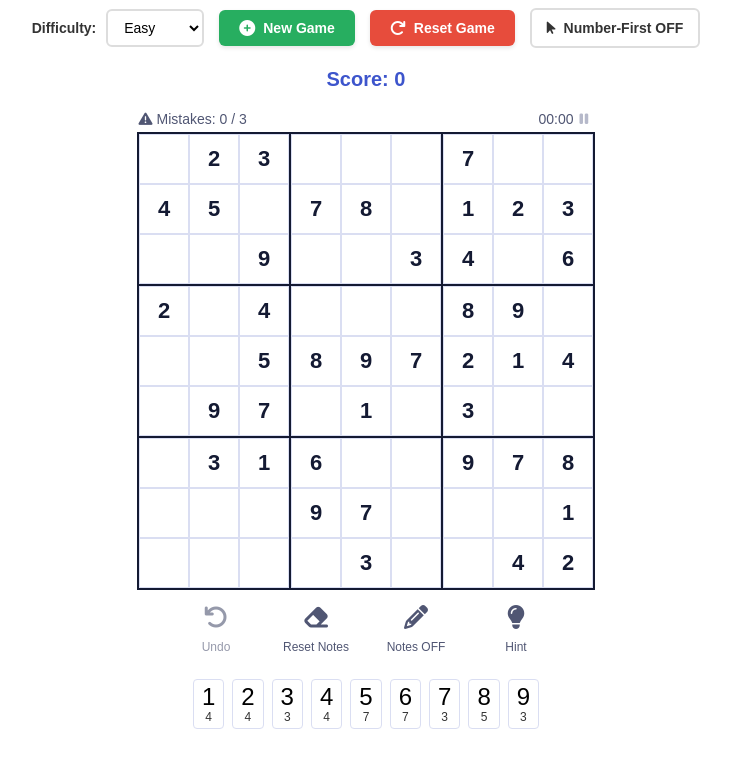
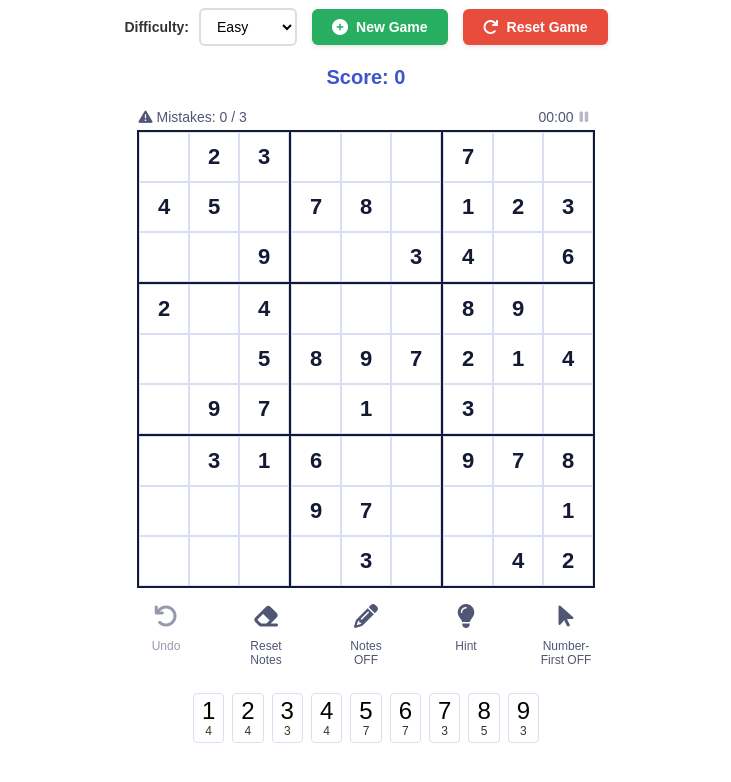
Before and after one commit to anna7461/sudoku-angular, an Angular app: page / in a window 1280 px wide. Shown: the top 782 px of the page, without its empty margins (274-1005 px from the left). Built offline with nearby package versions, Linux system fonts and the light colour scheme.

Commit message:
refactor: remove number-first mode from ControlsComponent
- Removed `numberFirstMode` toggling functionality and styles from `ControlsComponent`.
- Shifted number-first toggle to `BoardControlsComponent` for better modularity.
- Updated relevant templates, styles, and logic to reflect the change.

```diff
--- a/src/app/sudoku/components/board-controls/board-controls.component.html
+++ b/src/app/sudoku/components/board-controls/board-controls.component.html
@@ -25,6 +25,7 @@
     <i class="fas fa-pencil-alt"></i>
     <span>{{ notesMode ? 'Notes ON' : 'Notes OFF' }}</span>
   </button>
+
   <button
     class="board-control-button"
     (click)="onHintClick()"
@@ -33,4 +34,13 @@
     <i class="fas fa-lightbulb"></i>
     <span>Hint</span>
   </button>
+  <button
+  class="board-control-button"
+  [class.active]="numberFirstMode"
+  (click)="onToggleNumberFirstClick()"
+  [disabled]="disabled"
+>
+  <i class="fas fa-mouse-pointer"></i>
+  <span>{{ numberFirstMode ? 'Number-First ON' : 'Number-First OFF' }}</span>
+</button>
 </div>
--- a/src/app/sudoku/components/board-controls/board-controls.component.scss
+++ b/src/app/sudoku/components/board-controls/board-controls.component.scss
@@ -2,7 +2,7 @@
 
 .board-controls {
   display: grid;
-  grid-template-columns: repeat(4, 100px);
+  grid-template-columns: repeat(5, 100px);
 }
 
 .board-control-button {
@@ -12,7 +12,7 @@
   background: none;
   border: none;
   color: $dark;
-  padding: 15px;
+  margin: 15px;
   transition: all 0.2s ease;
   cursor: pointer;
 
--- a/src/app/sudoku/components/board-controls/board-controls.component.ts
+++ b/src/app/sudoku/components/board-controls/board-controls.component.ts
@@ -11,6 +11,7 @@ import { CommonModule } from '@angular/common';
 export class BoardControlsComponent {
   // Input properties for board controls
   @Input() notesMode: boolean = false;
+  @Input() numberFirstMode: boolean = false;
   @Input() canUndo: boolean = false;
   @Input() disabled: boolean = false;
 
@@ -18,6 +19,7 @@ export class BoardControlsComponent {
   @Output() undo = new EventEmitter<void>();
   @Output() resetNotes = new EventEmitter<void>();
   @Output() toggleNotesMode = new EventEmitter<void>();
+  @Output() toggleNumberFirstMode = new EventEmitter<void>();
   @Output() hint = new EventEmitter<void>();
 
   onUndoClick() {
@@ -32,6 +34,10 @@ export class BoardControlsComponent {
     this.toggleNotesMode.emit();
   }
 
+  onToggleNumberFirstClick() {
+    this.toggleNumberFirstMode.emit();
+  }
+
   onHintClick() {
     this.hint.emit();
   }
--- a/src/app/sudoku/components/controls/controls.component.html
+++ b/src/app/sudoku/components/controls/controls.component.html
@@ -17,10 +17,4 @@
       Reset Game
     </button>
   </div>
-  <div class="notes-controls">
-    <button class="number-first-toggle-btn" [class.active]="numberFirstMode" (click)="onToggleNumberFirstClick()" [disabled]="disabled">
-      <i class="fas fa-mouse-pointer"></i>
-      {{ numberFirstMode ? 'Number-First ON' : 'Number-First OFF' }}
-    </button>
-  </div>
 </div>
--- a/src/app/sudoku/components/controls/controls.component.scss
+++ b/src/app/sudoku/components/controls/controls.component.scss
@@ -117,58 +117,3 @@
     background-color: #c0392b;
   }
 }
-
-.notes-controls {
-  display: flex;
-  gap: 15px;
-}
-
-.notes-toggle-btn, .number-first-toggle-btn, .reset-notes-btn {
-  display: flex;
-  align-items: center;
-  gap: 8px;
-  padding: 10px 15px;
-  border: 2px solid #ddd;
-  border-radius: 6px;
-  font-size: 14px;
-  font-weight: 600;
-  cursor: pointer;
-  transition: all 0.2s ease;
-  background-color: white;
-  color: #333;
-
-  &:hover:not(:disabled) {
-    border-color: #3498db;
-    transform: translateY(-1px);
-  }
-
-  &:active:not(:disabled) {
-    transform: translateY(0);
-  }
-
-  &:disabled {
-    opacity: 0.6;
-    cursor: not-allowed;
-    transform: none;
-  }
-
-  i {
-    font-size: 14px;
-  }
-}
-
-
-
-.number-first-toggle-btn {
-  &.active {
-    background-color: $primary;
-    color: $lightest;
-    border-color: $primary;
-  }
-}
-
-.reset-notes-btn {
-  &:hover {
-    border-color: #e74c3c;
-  }
-}
--- a/src/app/sudoku/components/controls/controls.component.ts
+++ b/src/app/sudoku/components/controls/controls.component.ts
@@ -9,11 +9,9 @@ import { CommonModule } from '@angular/common';
   styleUrls: ['./controls.component.scss']
 })
 export class ControlsComponent {
-  @Input() numberFirstMode: boolean = false;
   @Input() disabled: boolean = false;
   @Output() resetGame = new EventEmitter<void>();
   @Output() newGame = new EventEmitter<string>();
-  @Output() toggleNumberFirstMode = new EventEmitter<void>();
 
   difficulties = [
     { value: 'easy', label: 'Easy' },
@@ -36,8 +34,4 @@ export class ControlsComponent {
     const target = event.target as HTMLSelectElement;
     this.selectedDifficulty = target.value as 'easy' | 'medium' | 'hard' | 'expert';
   }
-
-  onToggleNumberFirstClick() {
-    this.toggleNumberFirstMode.emit();
-  }
 }
--- a/src/app/sudoku/sudoku.component.html
+++ b/src/app/sudoku/sudoku.component.html
@@ -1,9 +1,7 @@
 <app-controls
-  [numberFirstMode]="numberFirstMode"
   [disabled]="!isGameActive()"
   (resetGame)="resetGame()"
   (newGame)="onNewGame($event)"
-  (toggleNumberFirstMode)="toggleNumberFirstMode()"
 />
 
 <div class="puzzle-info-container">
@@ -47,11 +45,13 @@
     </app-board>
     <app-board-controls
       [notesMode]="notesMode"
+      [numberFirstMode]="numberFirstMode"
       [canUndo]="canUndo()"
       [disabled]="!isGameActive()"
       (undo)="undo()"
       (resetNotes)="resetNotes()"
       (toggleNotesMode)="toggleNotesMode()"
+      (toggleNumberFirstMode)="toggleNumberFirstMode()"
       (hint)="provideHint()">
     </app-board-controls>
     <app-number-pad
--- a/src/app/sudoku/sudoku.component.ts
+++ b/src/app/sudoku/sudoku.component.ts
@@ -662,7 +662,7 @@ export class SudokuComponent implements OnInit {
       this.score = Math.max(0, this.score - 10); // Remove points for correct move
     } else if (lastMove.newState === 'error' && lastMove.previousState !== 'error') {
       this.score += 5; // Add back points for incorrect move
-      this.mistakeCount = Math.max(0, this.mistakeCount - 1); // Reduce mistake count
+      // Note: Mistake count is NOT decremented - mistakes should only increase
     }
 
     // Clear current selection and number
```
